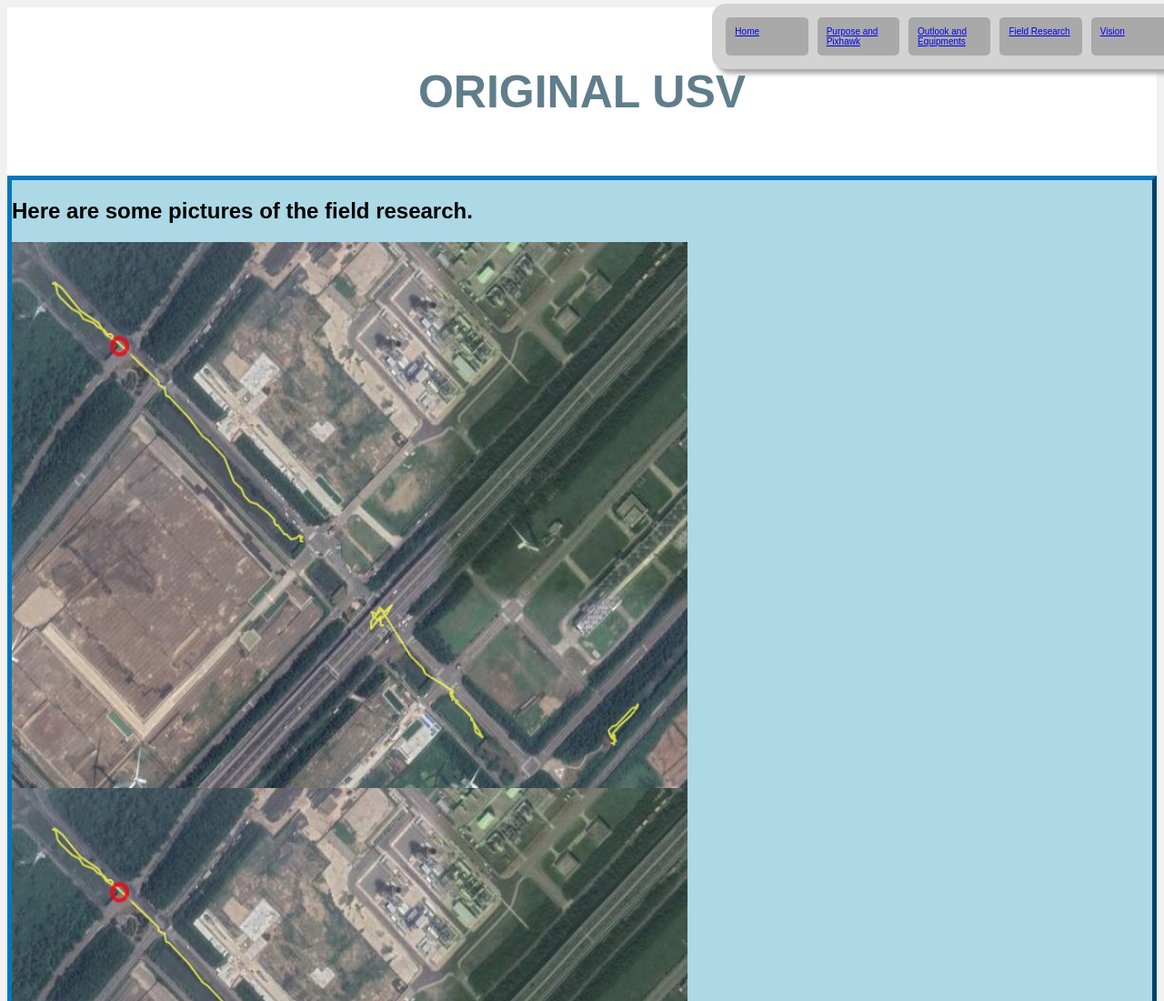
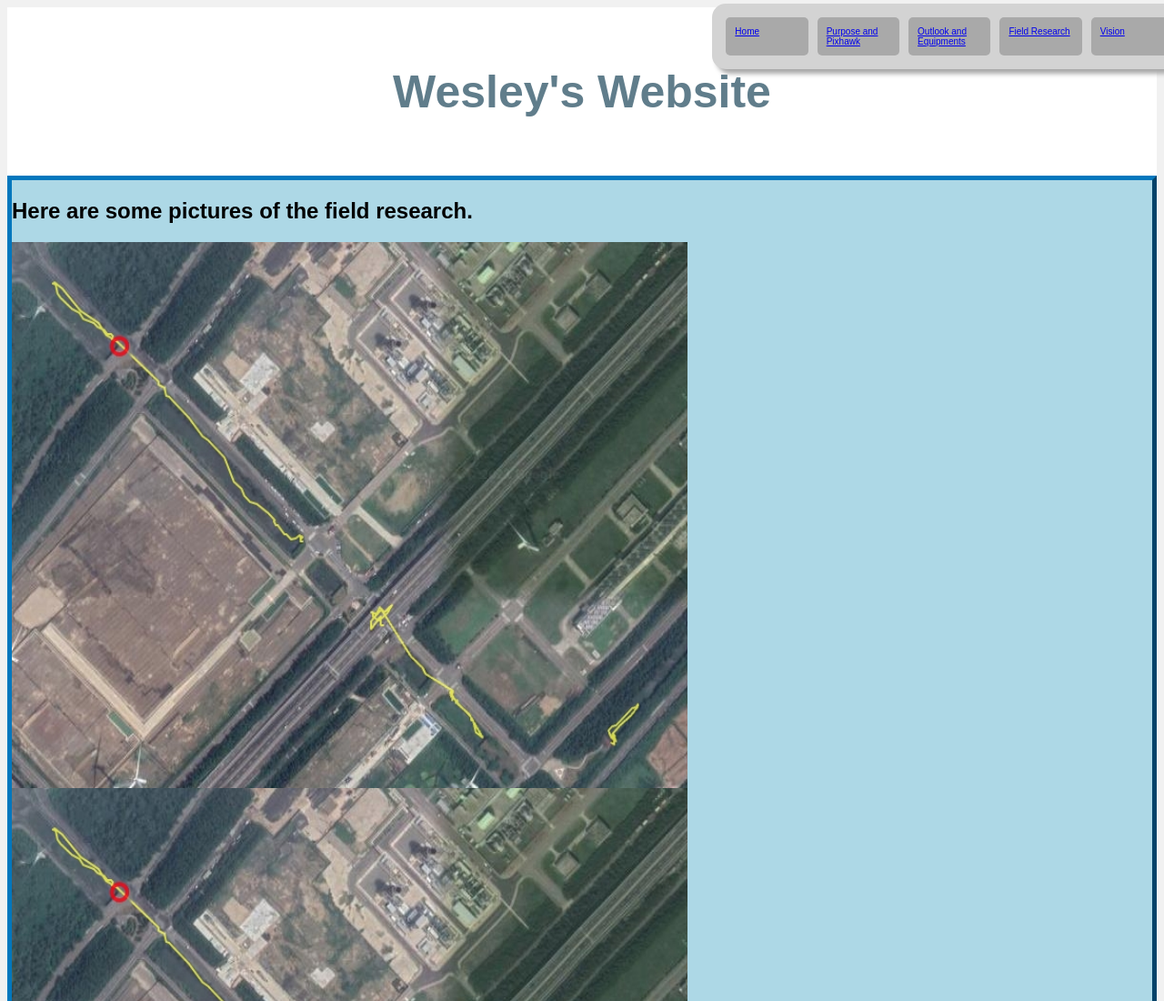
Before and after one commit to wesley7745/wesley7745.github.io, a plain HTML site: page docs/final work/USV_field research.html in a window 1280 px wide. Shown: the top 1100 px of the page at 91% size. Drawn offline with Linux system fonts and the light colour scheme.

Commit message:
Update USV_field research.html

```diff
--- a/docs/final work/USV_field research.html
+++ b/docs/final work/USV_field research.html
@@ -48,7 +48,7 @@ body {
 </head>
 <body>
 <div class="header">
-  <h1>ORIGINAL USV</h1>
+  <h1>Wesley's Website</h1>
 
   </div>
 <div id="nav">
```
